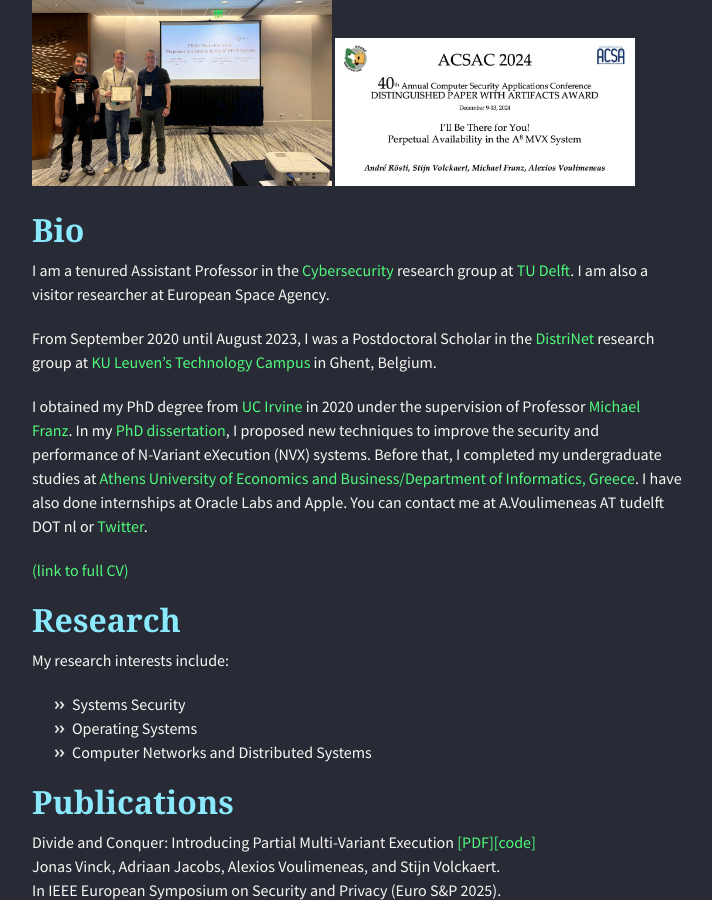
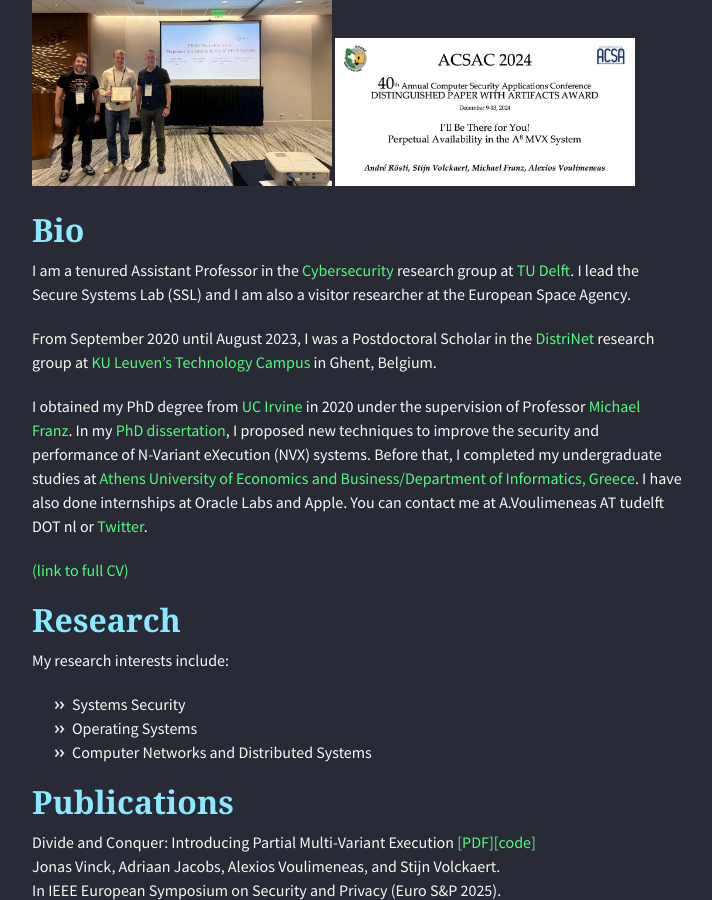
Before and after one commit to alexios-voulimeneas/alexios-voulimeneas.github.io, a Jekyll site: the page built from index.md, in a window 1280 px wide and 900 px high, scrolled down 1458 px. Shown: the whole window, without its empty margins (283-995 px from the left). Built offline with Jekyll 4.4.1, drawn with Linux system fonts in a browser that asks for light colours; nearby versions of some CDN libraries; the repository's description, which GitHub fills in, is left out.

Commit message:
Update index.md

```diff
--- a/index.md
+++ b/index.md
@@ -32,7 +32,7 @@
 
 ## [](#header-2)Bio
 
-I am a tenured Assistant Professor in the [Cybersecurity](https://www.tudelft.nl/en/eemcs/the-faculty/departments/intelligent-systems/cybersecurityeemcs/people) research group at [TU Delft](https://www.tudelft.nl/). I am also a visitor researcher at European Space Agency.
+I am a tenured Assistant Professor in the [Cybersecurity](https://www.tudelft.nl/en/eemcs/the-faculty/departments/intelligent-systems/cybersecurityeemcs/people) research group at [TU Delft](https://www.tudelft.nl/). I lead the Secure Systems Lab (SSL) and I am also a visitor researcher at the European Space Agency.
 
 From September 2020 until August 2023, I was a Postdoctoral Scholar in the [DistriNet](https://distrinet.cs.kuleuven.be/) research group at [KU Leuven's Technology Campus](https://iiw.kuleuven.be/english/ghent/ghent) in Ghent, Belgium.
 
```
